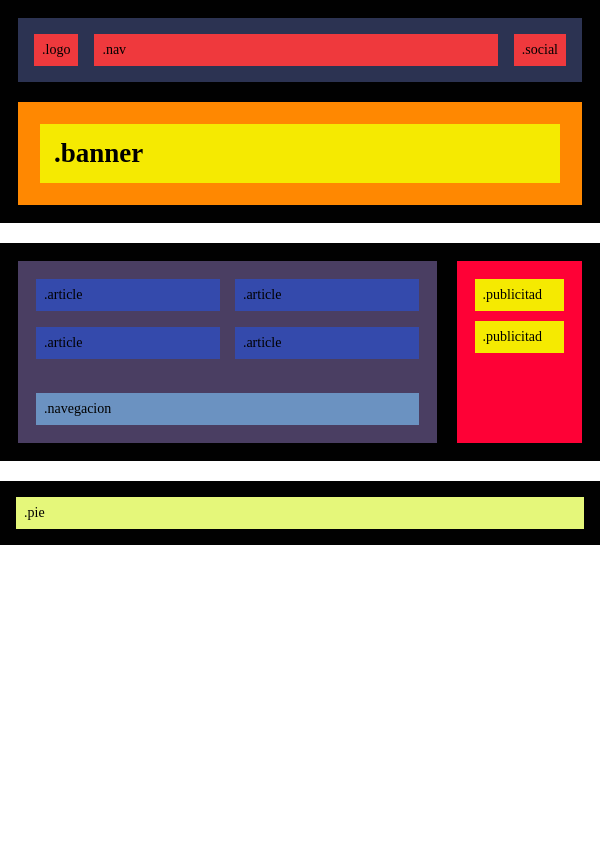
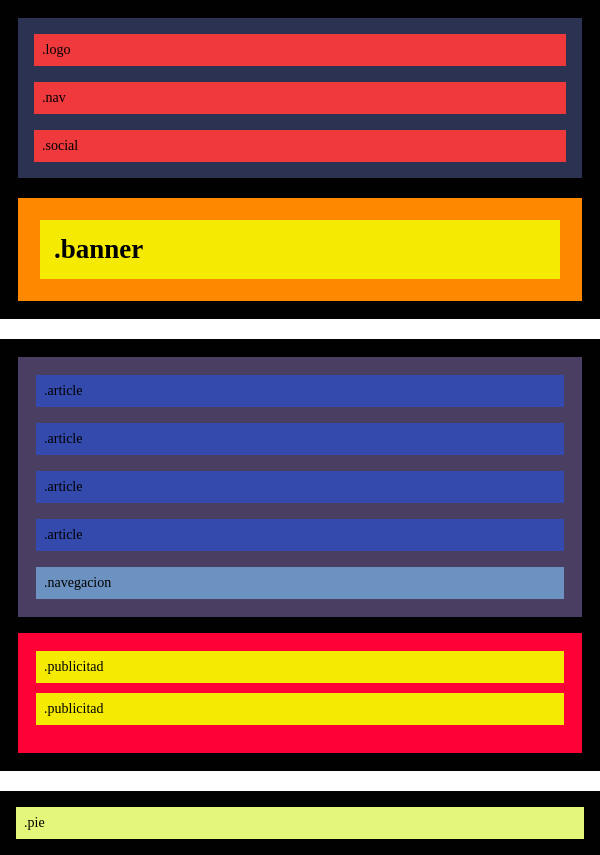
Before and after one commit to manuK1777/S1.1.-HTML-i-CSS-amb-Flex, a plain HTML site: page index.html in a window 600 px wide. Before the commit the page ends 800 px from the top, so only its background shows below. Drawn offline with Linux system fonts and the light colour scheme.

Commit message:
Excercici 3, agregué también margin top .publi Exercici 2

```diff
--- a/styles.css
+++ b/styles.css
@@ -128,8 +128,6 @@ html {
     .up-header {
         display: flex;
         flex-direction: column;
-        background-color: #2c3352;
-        padding: 16px;
     }
 
     .logo, .nav, .social {
@@ -153,4 +151,47 @@ html {
     .nav2 {
         margin-top: 0;
     }
+
+    .publi {
+        margin-top: 16px;
+    }
 }
+
+@media (min-width: 576px) and (max-width: 767px) {
+
+    .up-header {
+        display: flex;
+        flex-direction: column;
+    }
+
+    .logo, .nav, .social {
+        flex-grow: 1;
+        width: 100%;
+    }
+
+    .logo, .nav {
+       margin-bottom: 16px;
+    }
+
+    .main-publi-box {
+        display: flex;
+        flex-direction: column;
+    }
+
+    .main {
+        margin-right: 0;
+    }
+
+    .nav2 {
+        margin-top: 0;
+    }
+
+    .articles {
+        display: flex;
+        flex-direction: column;
+    }
+
+    .publi {
+        margin-top: 16px;
+    }
+}
```
